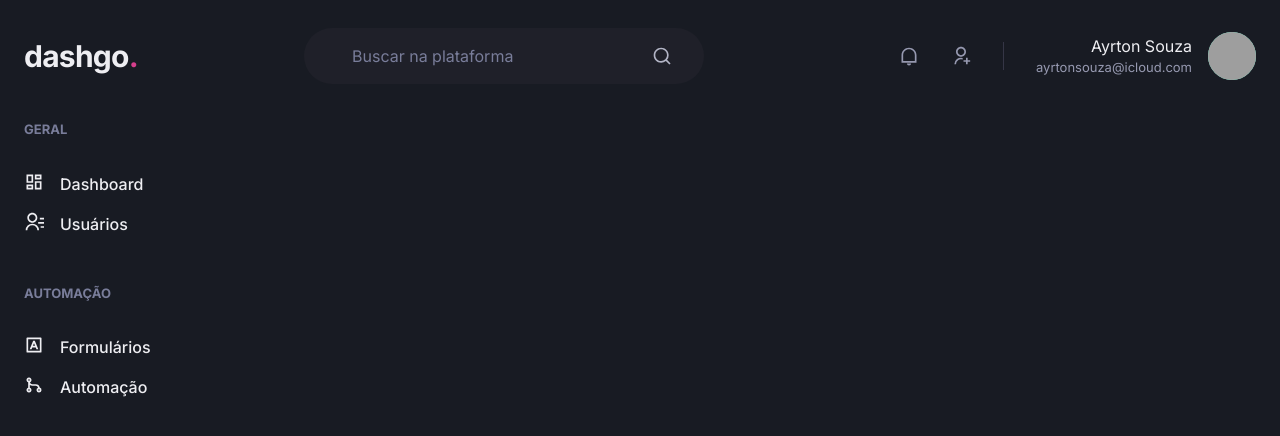
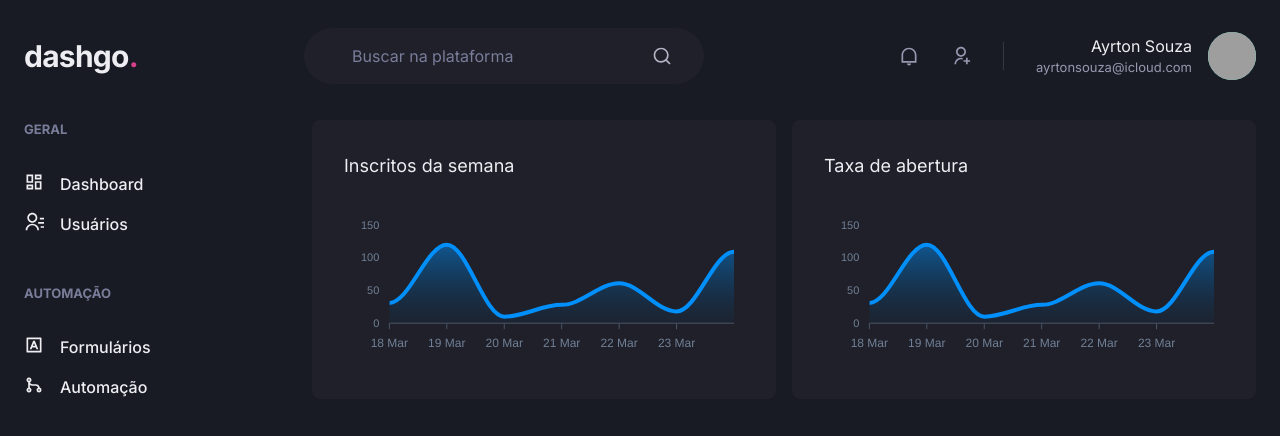
Before and after one commit to ayrtonbsouza/dashgo, a Next.js app: page /dashboard in a window 1280 px wide. Shown: the top 436 px of the page. Built offline with nearby package versions, Linux system fonts and the light colour scheme; grey boxes are pictures that could not be loaded.

Commit message:
[:construction:] initial dashboard page  development

```diff
--- a/package.json
+++ b/package.json
@@ -13,9 +13,11 @@
     "@chakra-ui/react": "^1.6.5",
     "@emotion/react": "^11.4.0",
     "@emotion/styled": "^11.3.0",
+    "apexcharts": "^3.27.3",
     "framer-motion": "^4.1.17",
     "next": "11.0.1",
     "react": "17.0.2",
+    "react-apexcharts": "^1.3.9",
     "react-dom": "17.0.2",
     "react-icons": "^4.2.0"
   },
--- a/src/pages/dashboard.tsx
+++ b/src/pages/dashboard.tsx
@@ -1,12 +1,81 @@
-import { Flex } from '@chakra-ui/react';
+import dynamic from 'next/dynamic';
+import { Box, Flex, SimpleGrid, Text, theme } from '@chakra-ui/react';
+import { ApexOptions } from 'apexcharts';
 import { Header } from '../components/Header';
 import { Sidebar } from '../components/Sidebar';
+
+const Chart = dynamic(() => import('react-apexcharts'), {
+  ssr: false,
+});
+
+const options: ApexOptions = {
+  chart: {
+    toolbar: {
+      show: false,
+    },
+    zoom: {
+      enabled: false,
+    },
+    foreColor: theme.colors.gray[500],
+  },
+  grid: {
+    show: false,
+  },
+  dataLabels: {
+    enabled: false,
+  },
+  tooltip: {
+    enabled: false,
+  },
+  xaxis: {
+    type: 'datetime',
+    axisBorder: {
+      color: theme.colors.gray[600],
+    },
+    axisTicks: {
+      color: theme.colors.gray[600],
+    },
+    categories: [
+      '2021-03-18T00:00:00.000Z',
+      '2021-03-19T00:00:00.000Z',
+      '2021-03-20T00:00:00.000Z',
+      '2021-03-21T00:00:00.000Z',
+      '2021-03-22T00:00:00.000Z',
+      '2021-03-23T00:00:00.000Z',
+      '2021-03-24T00:00:00.000Z',
+    ],
+  },
+  fill: {
+    opacity: 0.3,
+    type: 'gradient',
+    gradient: {
+      shade: 'dark',
+      opacityFrom: 0.7,
+      opacityTo: 0.3,
+    },
+  },
+};
+const series = [{ name: 'series1', data: [31, 120, 10, 28, 61, 18, 109] }];
 
 const Dashboard: React.VFC = () => (
   <Flex direction="column" h="100vh">
     <Header />
     <Flex w="100%" my="6" maxWidth={1480} mx="auto" px="6">
       <Sidebar />
+      <SimpleGrid flex="1" gap="4" minChildWidth="320px" align="flex-start">
+        <Box p="8" bg="gray.800" borderRadius={8} pb="4">
+          <Text fontSize="large" mb="4">
+            Inscritos da semana
+          </Text>
+          <Chart options={options} series={series} type="area" height={160} />
+        </Box>
+        <Box p="8" bg="gray.800" borderRadius={8} pb="4">
+          <Text fontSize="large" mb="4">
+            Taxa de abertura
+          </Text>
+          <Chart options={options} series={series} type="area" height={160} />
+        </Box>
+      </SimpleGrid>
     </Flex>
   </Flex>
 );
```
Also changed, not shown: 1 other file (tests, documents, lock files or other folders).
